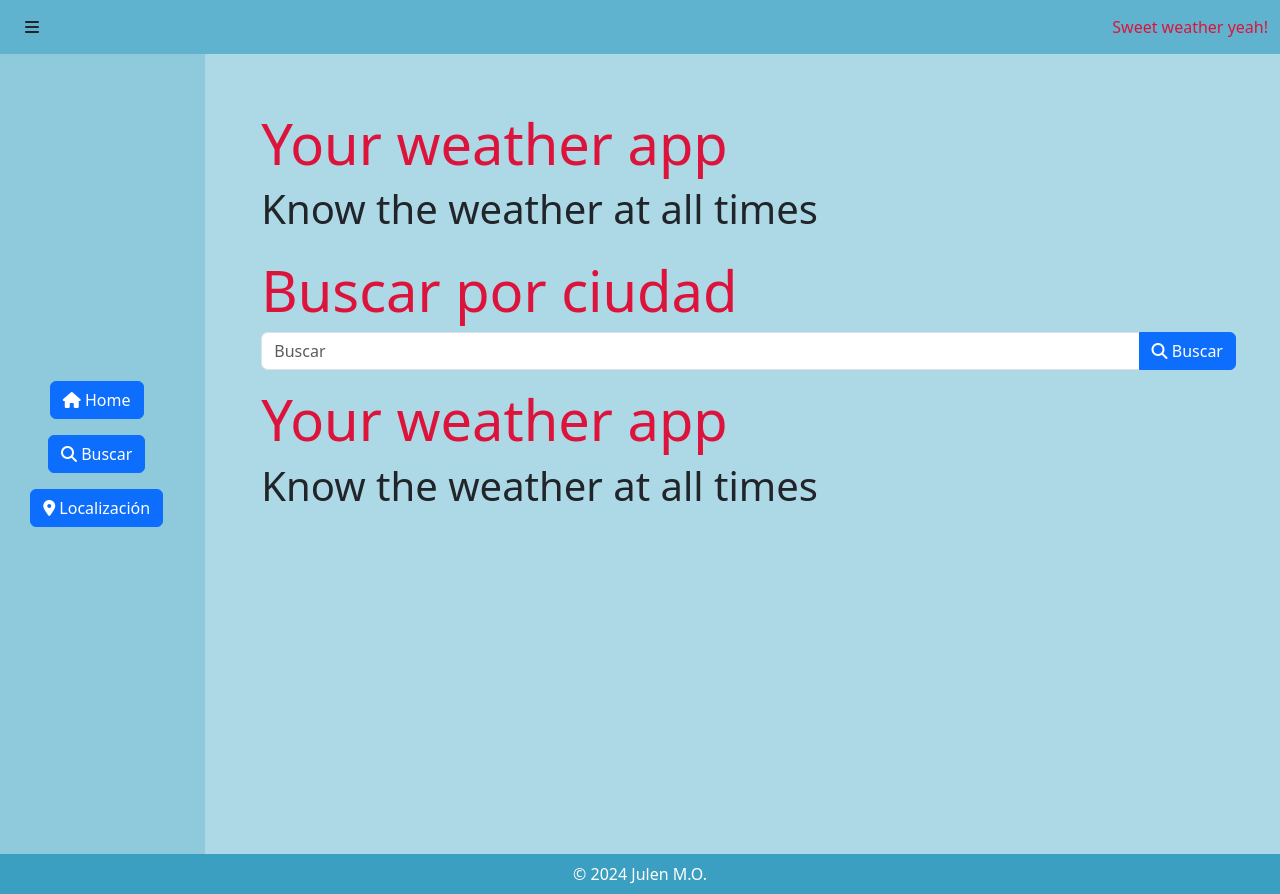
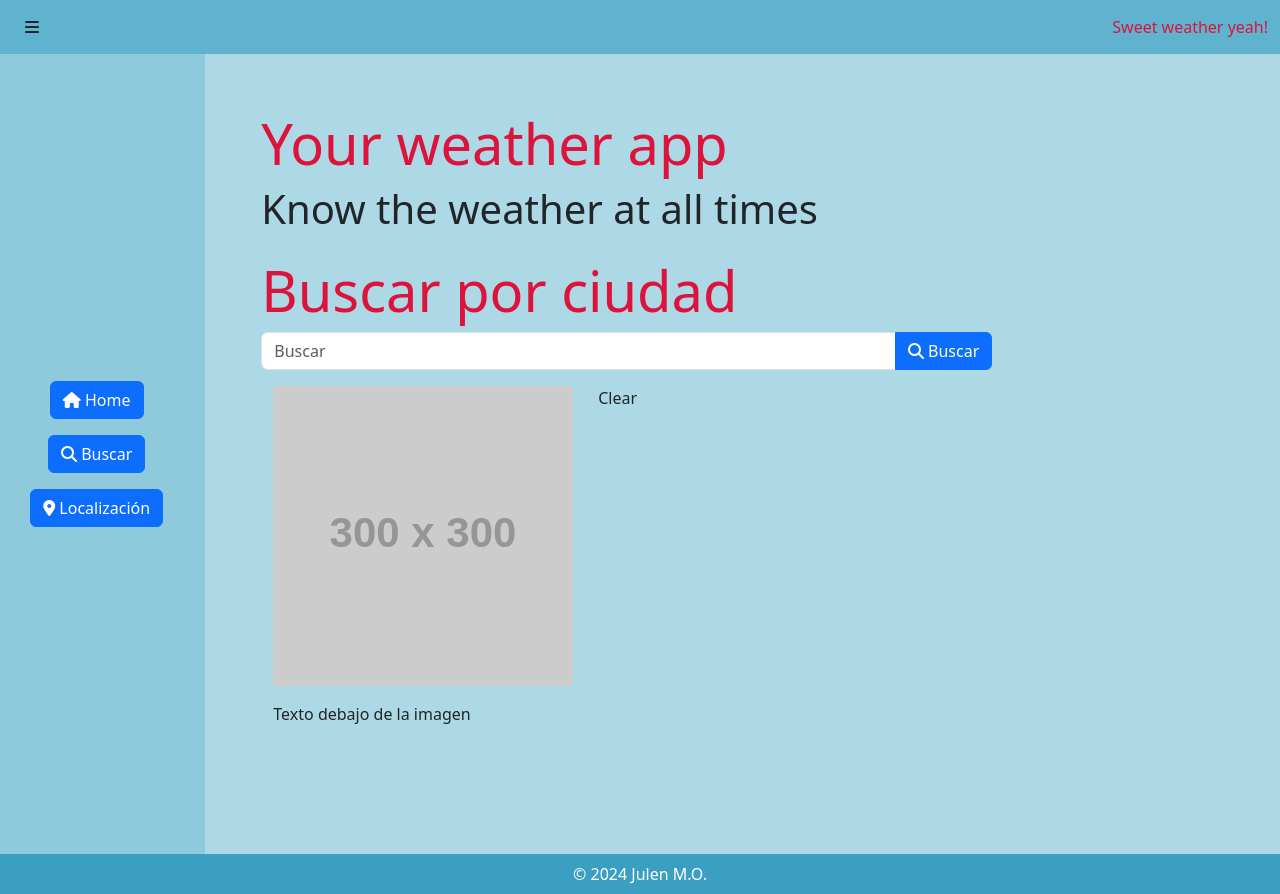
Before and after one commit to JulenMO/Proyecto-OpenWeather, a plain HTML site: page index.html in a window 1280 px wide. Drawn offline with nearby package versions, Linux system fonts and the light colour scheme; placeholder pictures from the web are drawn by us.

Commit message:
Cambios en la estructuración y plantilla

```diff
--- a/index.html
+++ b/index.html
@@ -35,14 +35,25 @@
             </div>
             <div class="p-2" id="buscar">
                 <h4 class="display-4">Buscar por ciudad</h4>
-                <div class="input-group">
-                    <input type="text" class="form-control" placeholder="Buscar" aria-label="Buscar" aria-describedby="button-search">
-                    <button class="btn btn-primary" type="button" id="btnBuscar"><i class="fa-solid fa-magnifying-glass"></i> Buscar</button>
+                <div class="input-group w-75">
+                    <input type="text" class="form-control" placeholder="Buscar" aria-label="Buscar"
+                        aria-describedby="button-search">
+                    <button class="btn btn-primary" type="button" id="btnBuscar"><i
+                            class="fa-solid fa-magnifying-glass"></i> Buscar</button>
                 </div>
             </div>
             <div class="p-2" id="resultadoWeather">
-                <h4 class="display-4">Your weather app</h4>
-                <h6 class="display-6">Know the weather at all times</h6>
+                <div class="container-fluid">
+                    <div class="row">
+                        <div class="col-4">
+                            <img src="https://via.placeholder.com/300" alt="Tiempo" class="img-fluid">
+                            <p class="mt-3">Texto debajo de la imagen</p>
+                        </div>
+                        <div class="col-8">
+                            Clear
+                        </div>
+                    </div>
+                </div>
             </div>
         </div>
     </section>
```
Also changed, not shown: archivosDiseño/scss/_mixins.scss (added).
